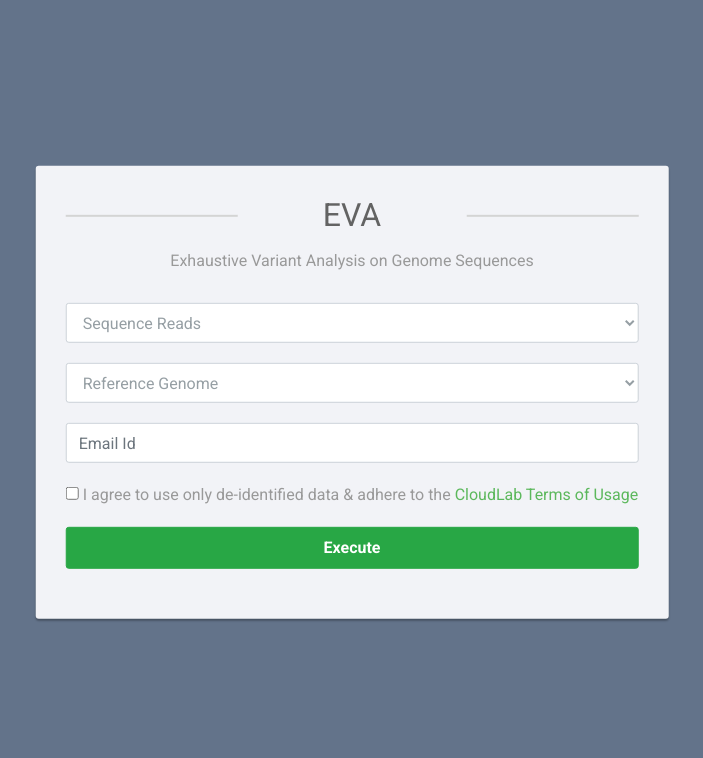
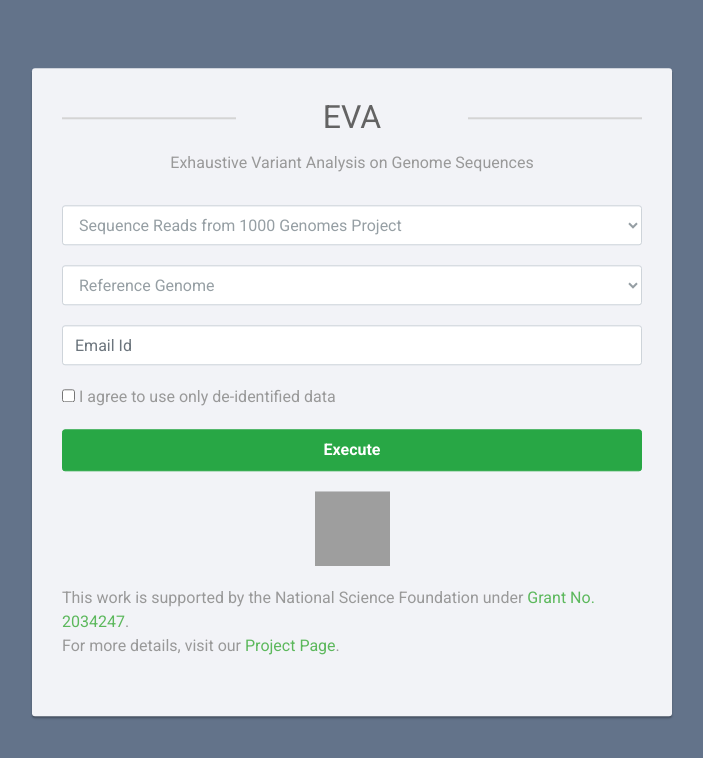
Before and after one commit to MU-Data-Science/EVA, a plain HTML site: page web_app/templates/cluster.html in a window 1280 px wide. Shown: the whole page, without its empty margins (288-991 px from the left). Drawn offline with nearby package versions, Linux system fonts and the light colour scheme; grey boxes are pictures that could not be loaded.

```diff
--- a/web_app/templates/cluster.html
+++ b/web_app/templates/cluster.html
@@ -16,29 +16,35 @@ body {
 	    background: #63738a;
 	    font-family: 'Roboto', sans-serif;
     }
+
     .form-control {
 	    height: 40px;
 	    box-shadow: none;
 	    color: #969fa4;
     }
+
     .form-control:focus {
 	    border-color: #5cb85c;
     }
+
     .form-control, .btn {
 	    border-radius: 3px;
     }
+
     .eva-form {
         position:absolute;
 	    top: 50%;
   	    left: 50%;
   	    transform: translate(-50%, -50%);
     }
+
     .eva-form h2 {
 	    color: #636363;
 	    margin: 0 0 15px;
 	    position: relative;
 	    text-align: center;
     }
+
     .eva-form h2:before, .eva-form h2:after {
 	    content: "";
 	    height: 2px;
@@ -48,17 +54,21 @@ body {
 	    top: 50%;
 	    z-index: 2;
     }
+
     .eva-form h2:before {
 	    left: 0;
     }
+
     .eva-form h2:after {
 	    right: 0;
     }
+
     .eva-form .hint-text {
 	    color: #999;
 	    margin-bottom: 30px;
 	    text-align: center;
     }
+
     .eva-form form {
 	    color: #999;
 	    border-radius: 3px;
@@ -67,37 +77,51 @@ body {
 	    box-shadow: 0px 2px 2px rgba(0, 0, 0, 0.3);
 	    padding: 30px;
     }
+
     .eva-form .form-group {
 	    margin-bottom: 20px;
     }
+
     .eva-form input[type="checkbox"] {
 	    margin-top: 3px;
     }
+
     .eva-form .btn {
         font-size: 16px;
         font-weight: bold;
         min-width: 140px;
         outline: none !important;
     }
+
     .eva-form .row div:first-child {
         padding-right: 10px;
     }
+
     .eva-form .row div:last-child {
         padding-left: 10px;
     }
+
     .eva-form a {
 	    color: #fff;
         text-decoration: underline;
     }
+
     .eva-form a:hover {
         text-decoration: none;
     }
+
     .eva-form form a {
 	    color: #5cb85c;
 	    text-decoration: none;
     }
+
     .eva-form form a:hover {
         text-decoration: underline;
+    }
+    .center {
+        display: block;
+        margin-left: auto;
+        margin-right: auto;
     }
 </style>
 <script>
@@ -114,7 +138,7 @@ body {
 <!--        First Release: Defining geneome sequences.-->
         <div class="form-group">
             <select class="form-control" name="sequence">
-                <option hidden >Sequence Reads</option>
+                <option hidden >Sequence Reads from 1000 Genomes Project</option>
                 <option value="SRR060292">SRR060292</option>
                 <option value="SRR060293">SRR060293</option>
                 <option value="SRR060294">SRR060294</option>
@@ -144,10 +168,16 @@ body {
         	<input type="email" class="form-control" name="email" placeholder="Email Id" required="required">
         </div>
         <div class="form-group">
-			<label class="form-check-label"><input type="checkbox" required="required"> I agree to use only de-identified data &amp; adhere to the <a href="https://cloudlab.us/aup.php">CloudLab Terms of Usage</a> </label>
+			<label class="form-check-label"><input type="checkbox" required="required"> I agree to use only de-identified data</label>
 		</div>
 		<div class="form-group">
             <button type="submit" class="btn btn-success btn-lg btn-block">Execute</button>
+        </div>
+        <div class="form-group">
+            <img src="https://www.nsf.gov/images/logos/NSF_4-Color_bitmap_Logo.png" style="width:75px;height:75px;" class="center">
+        </div>
+        <div class="form-group">
+			<label>This work is supported by the National Science Foundation under <a href="https://nsf.gov/awardsearch/showAward?AWD_ID=2034247">Grant No. 2034247</a>.<br> For more details, visit our <a href="https://github.com/MU-Data-Science/EVA">Project Page</a>.</label>
 		</div>
     </form>
 </div>
```
Also changed, not shown: 2 other files. Lines whose indentation alone changed are shown as unchanged.
